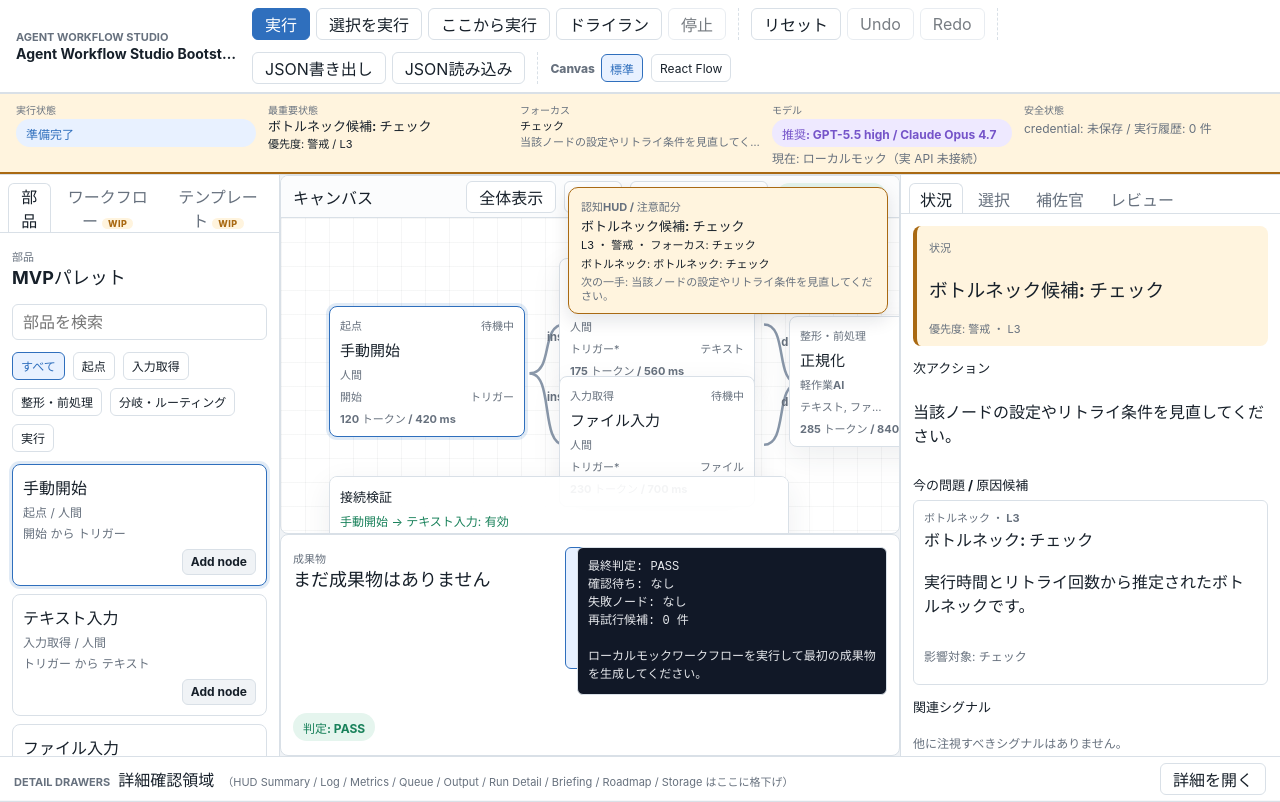
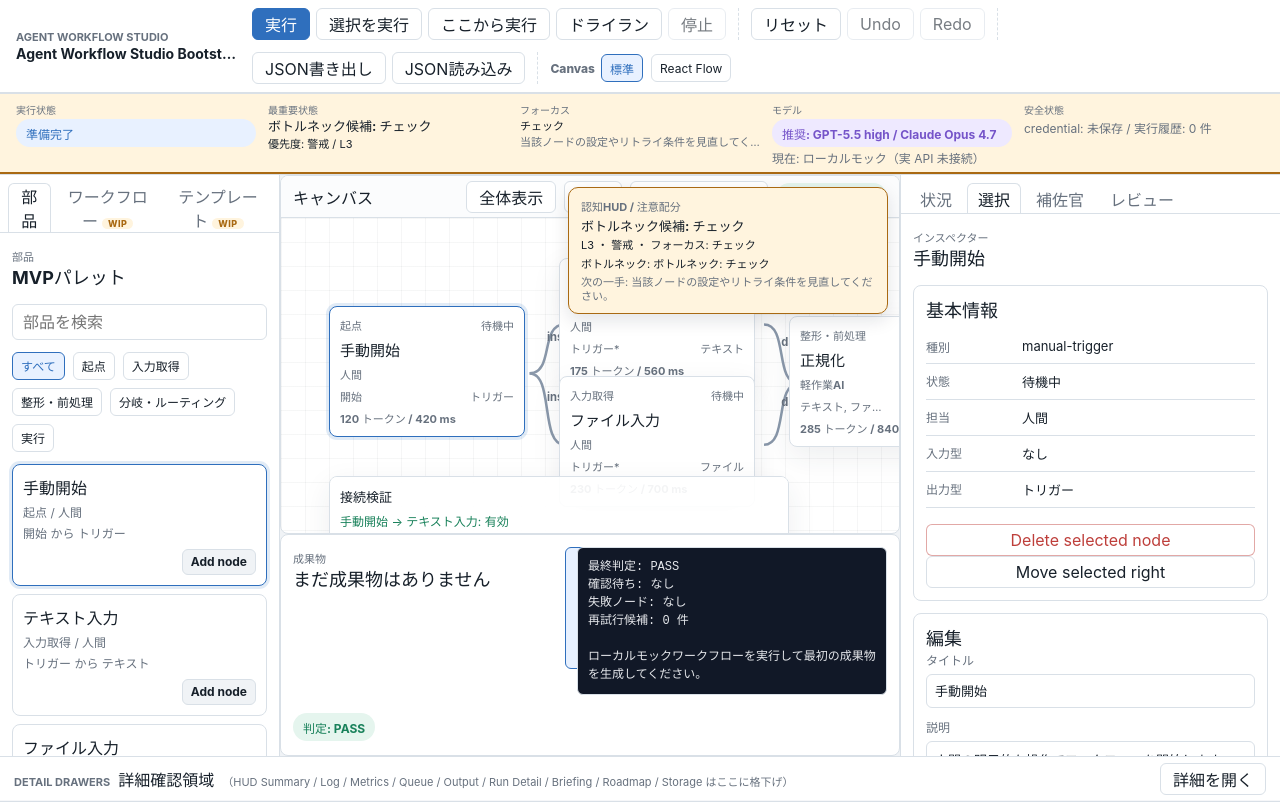
Before and after one commit to wit-maker/agent-workflow-studio, a React (Vite) app: page / in a window 1280 px wide. Built offline with nearby package versions, Linux system fonts and the light colour scheme.

Commit message:
fix: auto-switch workspace right panel

```diff
--- a/src/components/workspace/WorkspaceRightPanel.tsx
+++ b/src/components/workspace/WorkspaceRightPanel.tsx
@@ -1,4 +1,4 @@
-import { useState } from 'react'
+import { useEffect, useRef, useState } from 'react'
 import type { HudSnapshot } from '../../domain/cognitiveHud'
 import type { ConnectorJob } from '../../domain/connectorQueue'
 import type {
@@ -34,9 +34,9 @@ import { SituationPanel } from './SituationPanel'
  *   - Assistant: situation-explanation layer surfaced for humans
  *   - Human Review: approve / revise / reject / skip flow
  *
- * Modes are local UI state. The user switches tabs manually.
- * Auto-selection on node pick and auto-engage on review-pending are
- * intentionally deferred to a follow-up phase.
+ * Modes are local UI state. New node selections nudge the panel to
+ * Inspector, and newly pending reviews nudge it to Human Review. The
+ * user can always switch modes manually after either nudge.
  */
 
 type RightPanelMode = 'situation' | 'inspector' | 'assistant' | 'humanReview'
@@ -97,8 +97,29 @@ export function WorkspaceRightPanel({
   onRequestRebuild,
 }: WorkspaceRightPanelProps) {
   const [mode, setMode] = useState<RightPanelMode>('situation')
+  const previousSelectedNodeIdRef = useRef<string | null>(null)
+  const previousReviewPendingRef = useRef(false)
 
-  const reviewPending = !!humanReview && humanReview.decision === 'pending'
+  const reviewPending = humanReview
+    ? humanReview.decision === 'pending'
+    : workflow.status === 'review_required' || evaluation?.status === 'needs_review'
+
+  useEffect(() => {
+    const becamePending = reviewPending && !previousReviewPendingRef.current
+    if (becamePending) {
+      setMode('humanReview')
+    }
+    previousReviewPendingRef.current = reviewPending
+  }, [reviewPending])
+
+  useEffect(() => {
+    const selectedNodeId = selectedNode?.id ?? null
+    const changedSelection = selectedNodeId !== previousSelectedNodeIdRef.current
+    if (selectedNodeId && changedSelection && !reviewPending) {
+      setMode('inspector')
+    }
+    previousSelectedNodeIdRef.current = selectedNodeId
+  }, [selectedNode?.id, reviewPending])
 
   return (
     <aside className="workspace-right-panel" aria-label="状況・選択・補佐・レビュー">
```
